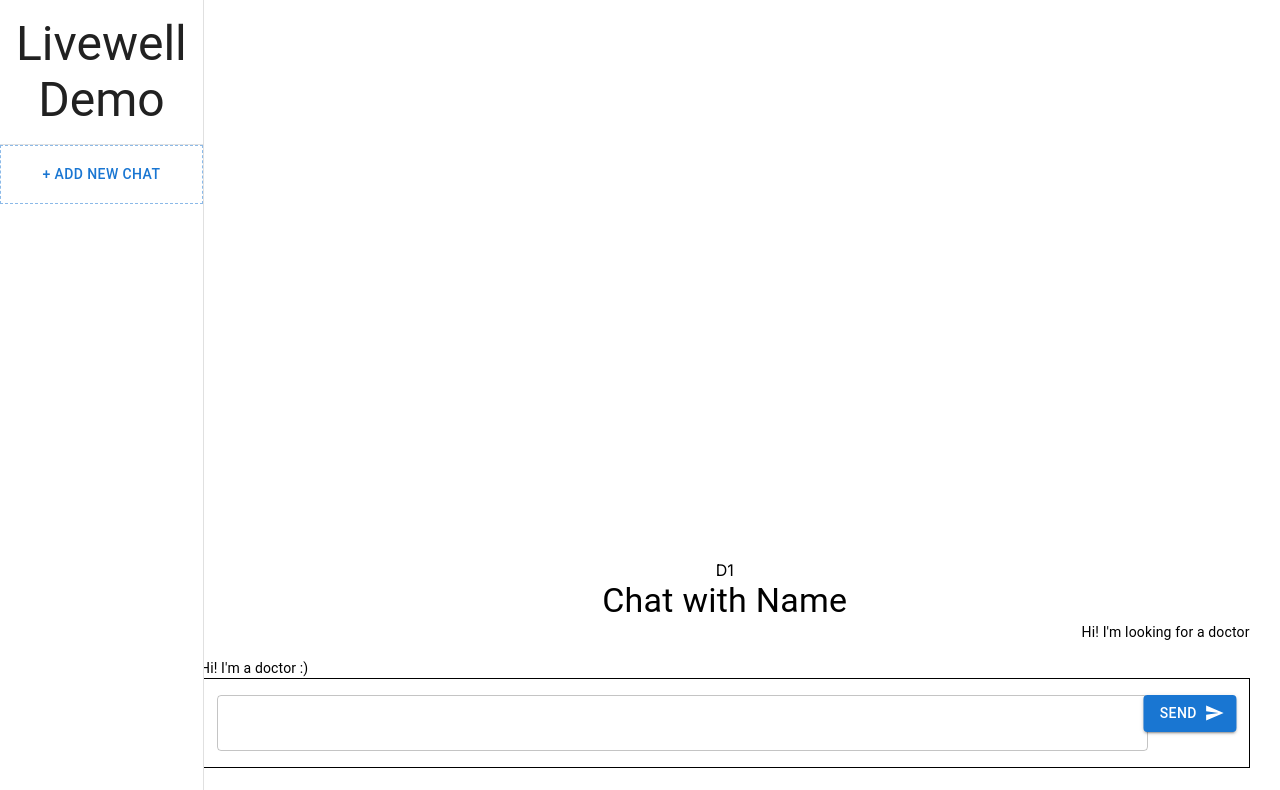
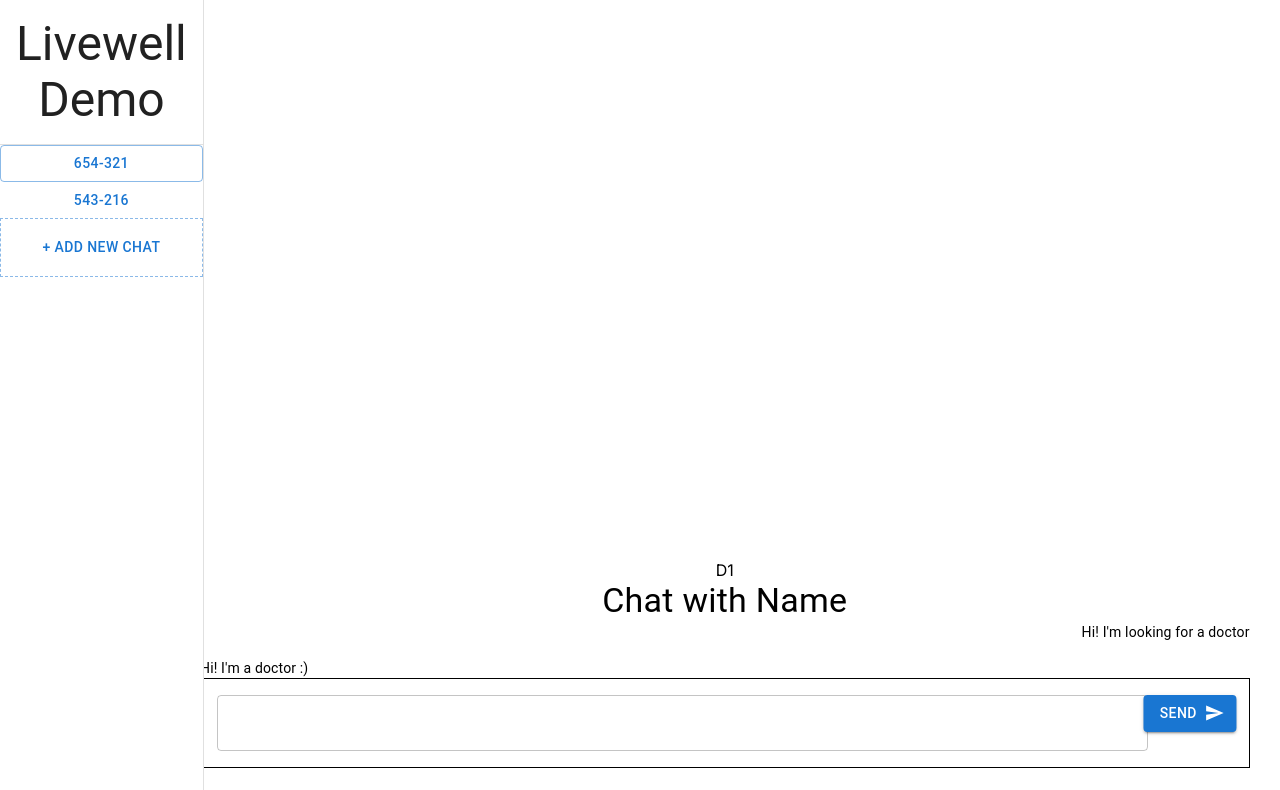
Before and after one commit to JLambertazzo/livewell-challenge, a Next.js app: page /chat in a window 1280 px wide. Shown: the top 790 px of the page. Built offline with nearby package versions, Linux system fonts and the light colour scheme.

Commit message:
feat: switch between conversations

```diff
--- a/src/app/chat/components/sidebar.tsx
+++ b/src/app/chat/components/sidebar.tsx
@@ -1,6 +1,7 @@
 import { Drawer, Button, Typography, Divider } from "@mui/material";
+import { SidebarProps } from "../types";
 
-export default function Sidebar() {
+export default function Sidebar(props: SidebarProps) {
   return (
     <Drawer variant={"permanent"} sx={{ width: "15vw" }}>
       <Typography variant="h3" textAlign={"center"} sx={{ p: 2 }}>
@@ -9,7 +10,17 @@ export default function Sidebar() {
         Demo
       </Typography>
       <Divider />
-      {/* chats go here */}
+      {props.activePartners.map((partner) => (
+        <Button
+          key={partner}
+          variant={partner === props.activePartner ? "outlined" : "text"}
+          onClick={() =>
+            props.selectConversation({ doctor: partner, patient: "0-0" })
+          }
+        >
+          {partner}
+        </Button>
+      ))}
       <Button
         variant="outlined"
         sx={{ borderRadius: 0, p: 2, borderStyle: "dashed" }}
--- a/src/app/chat/page.tsx
+++ b/src/app/chat/page.tsx
@@ -3,17 +3,19 @@
 import Sidebar from "./components/sidebar";
 import Chatbox from "./components/chatbox";
 import { useCallback, useState } from "react";
-import { Message, UserRole } from "./types";
-
-type Conversation = {
-  patient: string;
-  doctor: string;
-  messages: Message[];
-};
+import { Message, UserRole, Conversation, UserId } from "./types";
 
 export default function Page() {
-  const [doctors, setDoctors] = useState(["654-321", "543-216", "432-165"]);
-  const [patients, setPatients] = useState(["123-456", "234-561", "345-612"]);
+  const [doctors, setDoctors] = useState<UserId[]>([
+    "654-321",
+    "543-216",
+    "432-165",
+  ]);
+  const [patients, setPatients] = useState<UserId[]>([
+    "123-456",
+    "234-561",
+    "345-612",
+  ]);
   const [conversations, setConversations] = useState<Conversation[]>([
     {
       patient: "123-456",
@@ -29,9 +31,23 @@ export default function Page() {
         },
       ],
     },
+    {
+      patient: "123-456",
+      doctor: "543-216",
+      messages: [
+        {
+          sender: UserRole.Patient,
+          body: "Hi! I'm looking for a doctor",
+        },
+        {
+          sender: UserRole.Doctor,
+          body: "Hi! I'm a different doctor :)",
+        },
+      ],
+    },
   ]);
-  const [activePartner] = useState("654-321");
-  const userId = "123-456";
+  const [activePartner, setActivePartner] = useState<UserId>("654-321");
+  const userId: UserId = "123-456";
 
   function addMessage(newMessage: Message) {
     const conversation = conversations.find(
@@ -59,9 +75,19 @@ export default function Page() {
     [activePartner, userId, conversations]
   );
 
+  const getActivePartners = useCallback(
+    () => conversations.map((convo) => convo.doctor),
+    [conversations]
+  );
+
   return (
     <main style={{ height: "100vh" }}>
-      <Sidebar />
+      <Sidebar
+        activePartners={getActivePartners()}
+        availablePartners={doctors}
+        selectConversation={({ doctor }) => setActivePartner(doctor)}
+        activePartner={activePartner}
+      />
       <Chatbox
         messages={getActiveMessages()}
         addMessage={addMessage}
--- a/src/app/chat/types.ts
+++ b/src/app/chat/types.ts
@@ -1,7 +1,18 @@
+export type UserId = `${number}-${number}`;
+
 export type ChatboxProps = {
   messages: Message[];
   addMessage: (message: Message) => void;
-  userId: string;
+  userId: UserId;
+};
+
+export type SidebarProps = {
+  activePartners: UserId[];
+  availablePartners: UserId[];
+  selectConversation: (
+    members: Pick<Conversation, "patient" | "doctor">
+  ) => void;
+  activePartner: UserId;
 };
 
 export enum UserRole {
@@ -13,3 +24,9 @@ export type Message = {
   sender: UserRole;
   body: string;
 };
+
+export type Conversation = {
+  patient: UserId;
+  doctor: UserId;
+  messages: Message[];
+};
```
